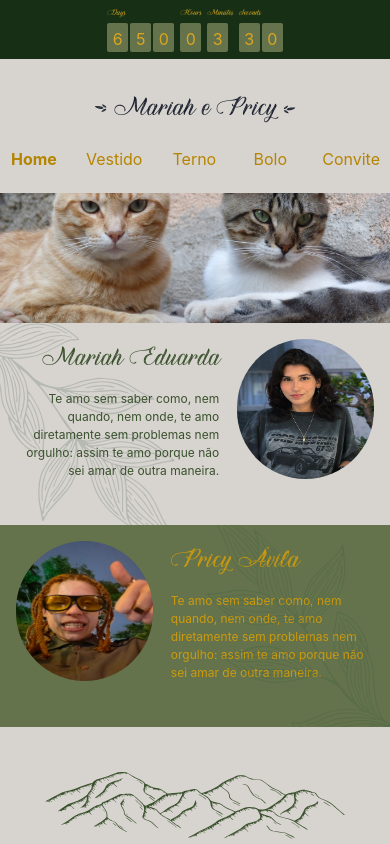
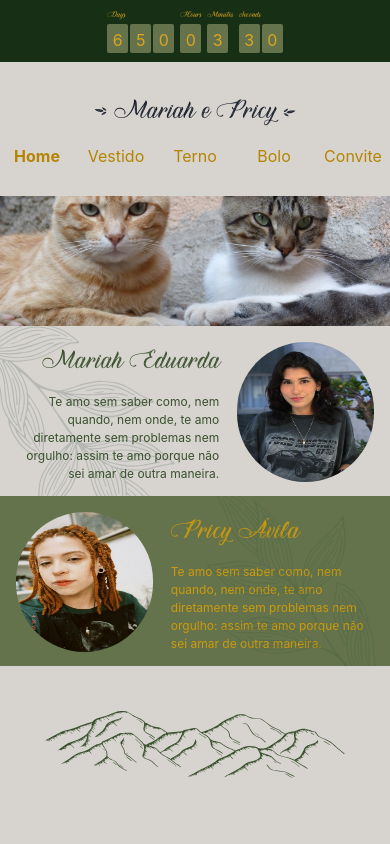
Before and after one commit to avilapricy/pricy-casamento, a Next.js app: page / in a window 390 px wide. Built offline with nearby package versions, Linux system fonts and the light colour scheme.

Commit message:
responsividade concluida

```diff
--- a/src/common/components/Countdown/style.js
+++ b/src/common/components/Countdown/style.js
@@ -1,7 +1,7 @@
 import styled from "styled-components";
 
 export const Container = styled.div`
-    height: 59px;
+    height: 62px;
     display: flex;
     justify-content: center;
     align-items: center;
--- a/src/common/components/Logo/style.js
+++ b/src/common/components/Logo/style.js
@@ -1,6 +1,11 @@
 import styled from "styled-components";
 
 export const Container = styled.div`
+    trasition: transform .2s;
+    &:hover {
+        transform: scale(1.3);
+        trasition: transform .6s;
+    }
     @media (min-width: 375px) and (min-height: 667px) {
         font-size: 47px;
         text-align: center;
--- a/src/common/components/Mariah/style.js
+++ b/src/common/components/Mariah/style.js
@@ -7,9 +7,8 @@ export const ContainerMariah = styled.div`
     height: 400px;
     padding: 16px;
     overflow: hidden;
-
     @media (max-width: 480px){
-        height: 202px;
+        height: 170px;
     }
 `
 
--- a/src/common/components/Menu/style.js
+++ b/src/common/components/Menu/style.js
@@ -3,18 +3,18 @@ import styled from "styled-components";
 export const List = styled.ul`
     list-style: none;
     display: flex;
-    gap: 8px;
-
-
+    gap: 5px;
 `
 
 export const Item = styled.li`
     cursor: pointer;
+    border-radius: 10px;
     width: 123px;
     height: 32px;
     display: flex;
     justify-content: center;
-    padding: 10px;
+    align-items: center;
+    padding: 7px;
     &:hover {
         background: ${props => {
         return props.theme.colors.basic.basic4;
@@ -25,4 +25,5 @@ export const Item = styled.li`
         return props.theme.colors.secondary.secondary1;
     }}
 
+
 `
--- a/src/common/components/Pricy/index.js
+++ b/src/common/components/Pricy/index.js
@@ -14,7 +14,7 @@ function Pricy () {
                     <Typography color={theme.colors.secondary.secondary3} variant="secondary" type={isMobile ? "subtitle1" : "h2"}>Pricy Ávila</Typography>
                     <Typography color={theme.colors.secondary.secondary3} variant="primary" type={isMobile ? "paragraphy2" : "subtitle2"}>Te amo sem saber como, nem quando, nem onde, te amo diretamente sem problemas nem orgulho: assim te amo porque não sei amar de outra maneira.</Typography>
                 </Info>
-                <Pri src="/pricy/pp.jpeg"/>
+                <Pri src="/pricy/prii.jpeg"/>
             </Content>
         </ContainerPricy>
     )
--- a/src/common/components/Pricy/style.js
+++ b/src/common/components/Pricy/style.js
@@ -12,7 +12,7 @@ export const ContainerPricy = styled.div`
         position: relative;
         overflow: hidden;
         @media (max-width: 480px){
-            height: 202px;
+            height: 170px;
         }
 `
 
@@ -27,7 +27,9 @@ export const Content = styled.div`
 
 export const Pri = styled.img`
     trasition: transform .2s;
-    border-radius: 150px;
+    border-radius: 155px;
+    height: 347px;
+    width: 296px;
     &:hover {
         transform: scale(1.3);
         trasition: transform .6s;
@@ -35,7 +37,12 @@ export const Pri = styled.img`
     @media (max-width: 480px) {
         width: 202px;
         height: 140px;
+
     }
+    // @media (hover: hover) {
+    //     transform: scale(1.3);
+    //     trasition: transform .10s;
+    // }
 `
 
 export const Folha = styled.img`
```
Also changed, not shown: src/common/components/ItemList/index.js (+5 -2 lines), src/common/components/ItemList/style.js (+18 -6 lines), public/pricy/prii.jpeg (added).
